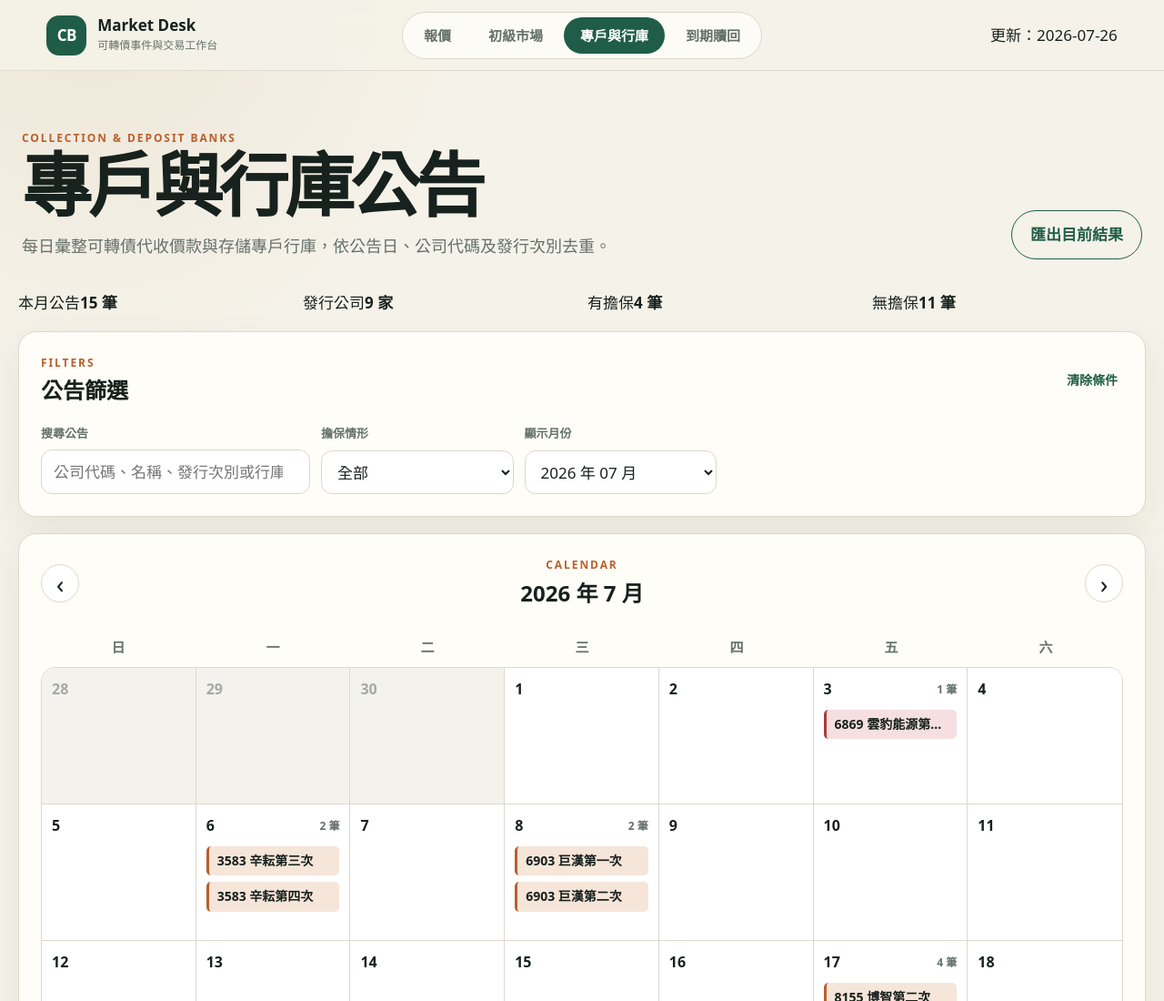
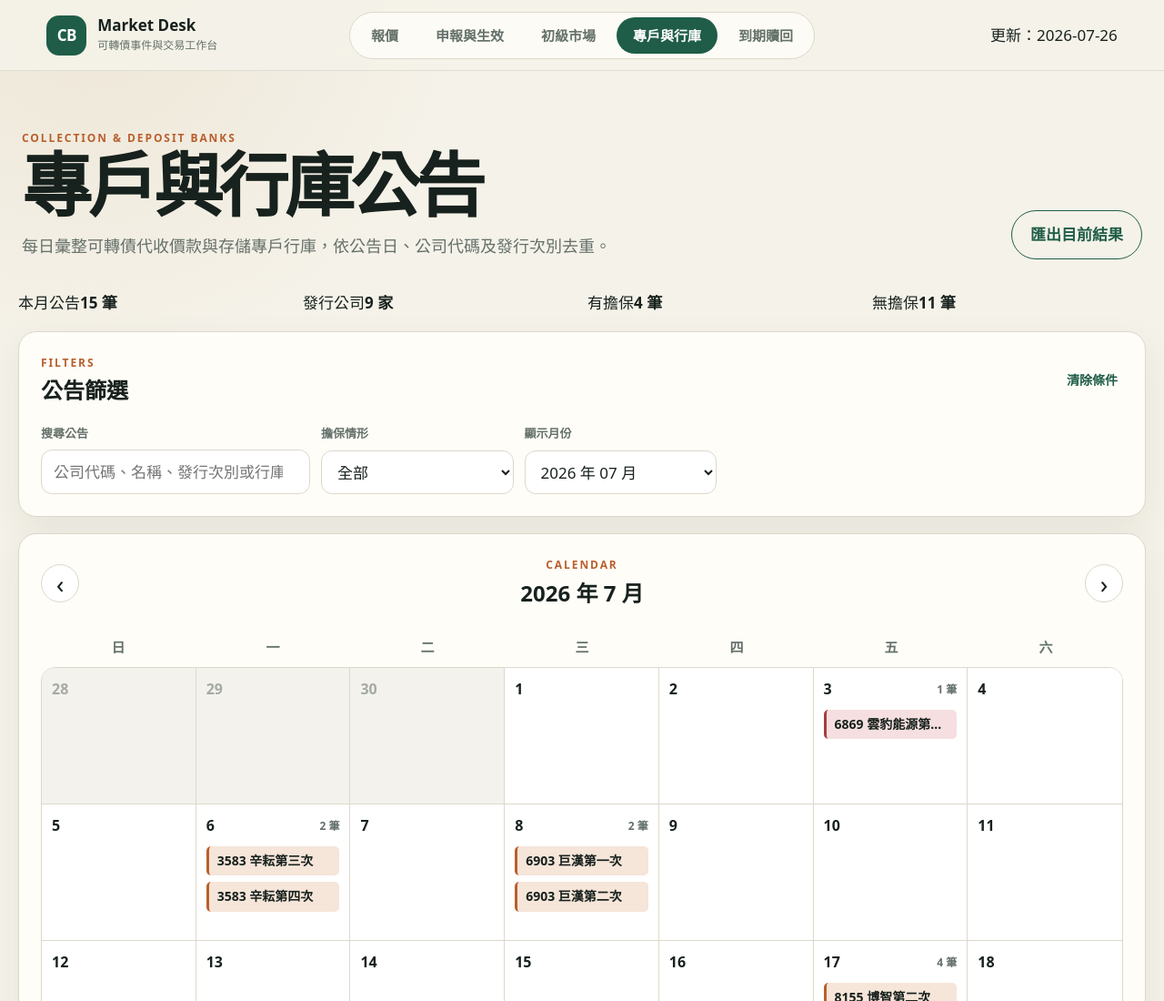
Before and after one commit to vmja2004-ux/cbas-market-dashboard, a website: page banks.html in a window 1280 px wide. Shown: the top 1100 px of the page at 91% size. Drawn offline with Linux system fonts and the light colour scheme.

Commit message:
Add filing and effectiveness navigation

```diff
--- a/banks.html
+++ b/banks.html
@@ -15,6 +15,7 @@
       </a>
       <nav aria-label="主要功能">
         <a href="./index.html">報價</a>
+        <a href="https://cbas-market-dashboard-o1dgkwfiw-vmja2004-6574s-projects.vercel.app/filing-calendar.html">申報與生效</a>
         <a href="./primary.html">初級市場</a>
         <a class="active" href="./banks.html">專戶與行庫</a>
         <a href="./redemption.html">到期贖回</a>
```
Also changed, not shown: index.html (+1 -0 lines), primary.html (+1 -0 lines), redemption.html (+1 -0 lines).
